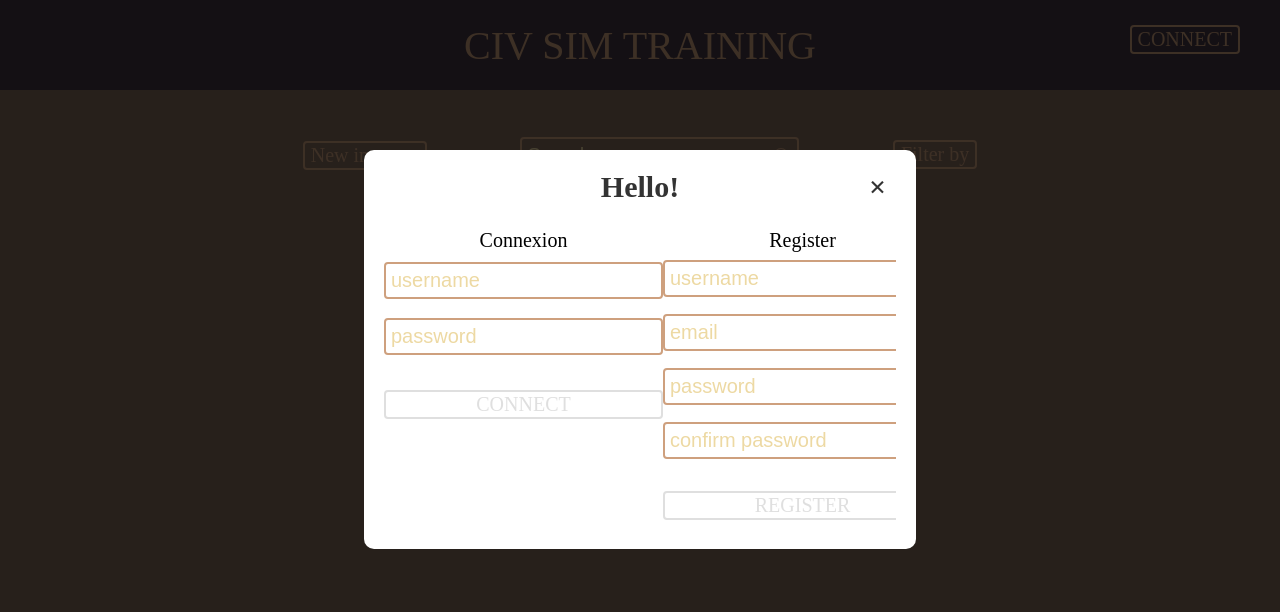
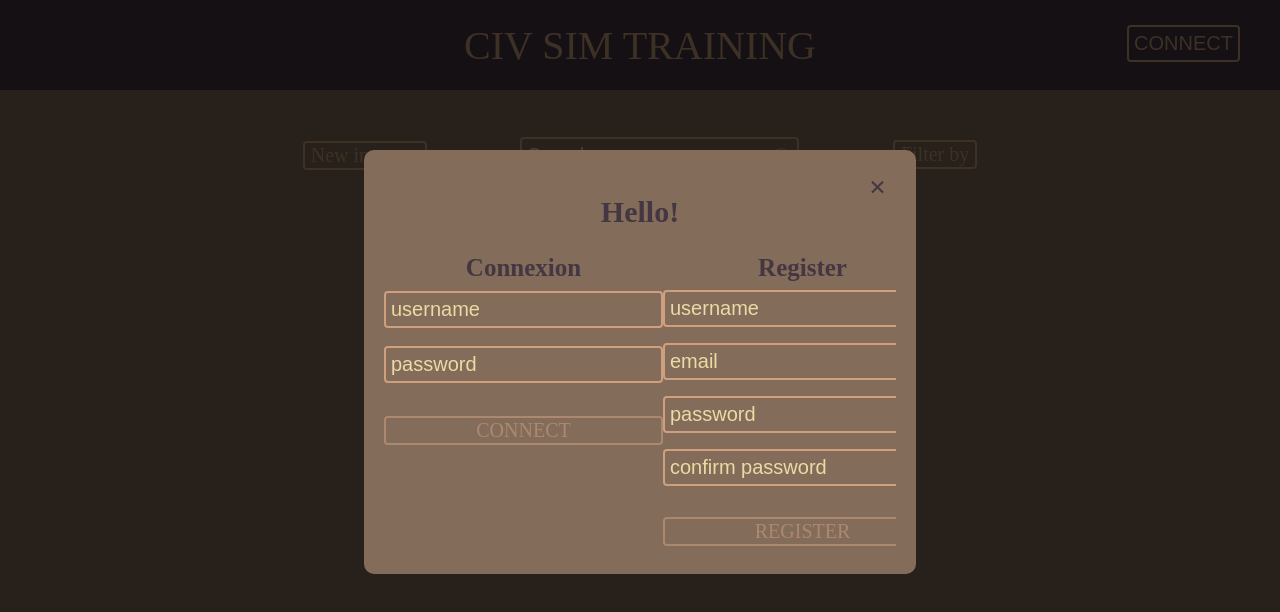
Before and after one commit to antoningar/CivSimTrainingFront, a React (Create React App) app: page / in a window 1280 px wide. Both pictures are taken after a click on the button "CONNECT". Shown: the top 612 px of the page. Built offline with nearby package versions, Linux system fonts and the light colour scheme; a web font is replaced by a local one.

Commit message:
feat(connect): finish popups

```diff
--- a/src/App.css
+++ b/src/App.css
@@ -1,10 +1,12 @@
 :root {
-  --main-dark-color: #443742;
+  --dark-color: #443742;
   --main-color: #846C5B;
-  --main-light-color: #CEA07E;
-  --main-selected-color: #EDD9A3;
+  --light-color: #CEA07E;
+  --selected-color: #EDD9A3;
+  --ultra-light-color: #E2E8C0;
 
   --translation-duration: 300ms;
+  --font-size: 20px;
 }
 
 .App {
@@ -12,6 +14,20 @@
   background-color: var(--main-color);
   font-size: 20px;
   height: 100vh;
+}
+
+h2 {
+  color: var(--dark-color);
+  font-family: "Draft B Regular";
+  font-size: 30px;
+}
+
+h3 {
+  color: var(--dark-color);
+  font-family: "Draft B Regular";
+  font-size: 25px;
+  margin: 0;
+  font-weight: 0;
 }
 
 
--- a/src/Components/ConnectPopup.js
+++ b/src/Components/ConnectPopup.js
@@ -1,16 +1,17 @@
 import { useState } from "react";
 import "./ConnectPopup.scss";
 
-export function ConnectPopup() {
-    const [conUsername, setConnUsername] = useState("");
-    const [conPasswd, setConnPasswd] = useState("");
+export function ConnectPopup({callback}) {
+    const [conUsername, setConnUsername] = useState();
+    const [conPasswd, setConnPasswd] = useState();
 
-    const [regUsername, setRegUsername] = useState("");
-    const [regEmail, setRegEmail] = useState("");
-    const [regPasswd, setRegPasswd] = useState("");
-    const [regConfPasswd, setRegConfPasswd] = useState("");
+    const [regUsername, setRegUsername] = useState();
+    const [regEmail, setRegEmail] = useState();
+    const [regPasswd, setRegPasswd] = useState();
+    const [regConfPasswd, setRegConfPasswd] = useState();
 
-    const [isError, setIsError] = useState(false);
+    const [showConfirmation, setShowConfirmation] = useState();
+    const [isError, setIsError] = useState();
 
     function connect() {
         console.log(conUsername + conPasswd);
@@ -22,17 +23,34 @@ export function ConnectPopup() {
             return;
         }
         setIsError(false);
+        //sendMail()
+        setShowConfirmation(true);
         console.log(regUsername + regEmail + regPasswd + regConfPasswd);
     }
 
     return (
         <div className="overlay">
             <div className="popup">
+                {
+                    showConfirmation && (
+                        <div className="confirmation">
+                            <h2>Thank you {regUsername}!</h2>
+                            <label className="close" onClick={() => callback(false)}>&times;</label>
+                            <label>
+                                Check your mailbox to activate your account.
+                            </label>
+                            <button onClick={() => callback(false)}>Close</button>
+                        </div>
+                    )
+                }
+                {
+                    !showConfirmation && (
+                        <div>
                             <h2>Hello!</h2>
-                <a className="close" href="/">&times;</a>
+                            <label className="close" onClick={() => callback(false)}>&times;</label>
                             <div className="content">
                                 <div className="login-container">
-                        Connexion
+                                    <h3>Connexion</h3>
                                     <div className="connexion-form connect">
                                         <input
                                             type="text" placeholder="username"
@@ -48,7 +66,7 @@ export function ConnectPopup() {
                                     </div>
                                 </div>
                                 <div className="create-container">
-                        Register
+                                    <h3>Register</h3>
                                     <div className="connexion-form">
                                         <input
                                             type="text" placeholder="username"
@@ -80,6 +98,9 @@ export function ConnectPopup() {
                                 </div>
                             </div>
                         </div>
+                    )
+                }
+            </div>
         </div>
     )
 }
--- a/src/Components/ConnectPopup.scss
+++ b/src/Components/ConnectPopup.scss
@@ -19,13 +19,7 @@
     position: relative;
     border-radius: 10px;
     transition: all 5s ease-in-out;
-}
-
-
-.popup h2 {
-    margin-top: 0;
-    color: #333;
-    font-family: "Draft B Regular";
+    background-color: var(--main-color);
 }
 
 .popup .close {
@@ -36,11 +30,11 @@
     font-size: 30px;
     font-weight: bold;
     text-decoration: none;
-    color: #333;
+    color: var(--dark-color);
 }
 
 .popup .close:hover {
-    color: #06D85F;
+    color: var(--ultra-light-color);
 }
 
 .popup .content {
@@ -66,19 +60,25 @@
 
 .content button {
     font-family: "Draft B Regular";
-    border: 2px solid var(--main-light-color);
+    border: 2px solid var(--selected-color);
     border-radius: 4px;
     background-color: transparent;
     font-size: 20px;
-    color: var(--main-light-color);
+    color: var(--selected-color);
     margin-top: 15px;
 }
 
-input[type="text"]:invalid ~ button,
-input[type="password"]:invalid ~ button {
-    border-color: grey;
-    color: grey;
-    opacity: .25;
+.content .connexion-form button:hover {
+    transition: var(--translation-duration);
+    border-color: var(--light-color);
+    color: var(--light-color);
+}
+
+.content input[type="text"]:invalid ~ button,
+.content input[type="password"]:invalid ~ button {
+    border-color: #CEA07E;
+    color: #CEA07E;
+    opacity: .55;
 }
 
 .create-container {
@@ -88,6 +88,28 @@ input[type="password"]:invalid ~ button {
 }
 
 .form-error {
-    color: red;
+    color: var(--ultra-light-color);
     font-size: 10px;
 }
+
+.confirmation {
+    display: flex;
+    flex-direction: column;
+    align-items: center;
+}
+
+.confirmation button {
+    border: 2px solid var(--light-color);
+    border-radius: 4px;
+    background-color: var(--dark-color);
+    font-size: 20px;
+    color: var(--light-color);
+    padding: 5px;
+    margin-top: 20px;
+}
+
+.confirmation button:hover {
+    transition-duration: 250ms;
+    border-color: var(--selected-color);
+    color: var(--selected-color);
+}
--- a/src/Components/Header.css
+++ b/src/Components/Header.css
@@ -3,29 +3,36 @@
     justify-content: center;
     align-items: center;
     height: 90px;
-    font-family: 'OPTIColumna-Solid';
-    background-color: var(--main-dark-color);
+    background-color: var(--dark-color);
+    font-family: 'Draft B Regular';
 }
 
 .header .connect-button {
-    font-family: 'Draft B Regular';
     position: absolute;
     right: 40px;
-    border: 2px solid var(--main-light-color);
+    border: 2px solid var(--light-color);
     border-radius: 4px;
-    background-color: var(--main-dark-color);
+    background-color: var(--dark-color);
     font-size: 20px;
-    color: var(--main-light-color);
+    color: var(--light-color);
     top: 25px;
+    padding: 5px;
+}
+
+.confirmation {
+    display: flex;
+    flex-direction: column;
+    align-items: center;
 }
 
 .header button:hover {
     transition-duration: 250ms;
-    border-color: var(--main-selected-color);
-    color: var(--main-selected-color);
+    border-color: var(--selected-color);
+    color: var(--selected-color);
 }
 
 .title {
+    font-family: 'OPTIColumna-Solid';
     font-size: 40px;
-    color: var(--main-light-color);
+    color: var(--light-color);
 }
--- a/src/Components/Header.js
+++ b/src/Components/Header.js
@@ -2,11 +2,11 @@ import { useState } from "react";
 import  { ConnectPopup } from "./ConnectPopup";
 import "./Header.css";
 
-function ConnectButton() {
-    const [showConnect, setShowConnect] = useState(false);
+export function Header() {
+    const [showConnect, setShowConnect] = useState();
 
-    function clickConnect() {
-        setShowConnect(true);
+    function clickConnect(show) {
+        setShowConnect(show);
     }
 
     function connectCallback(isConnect) {
@@ -14,6 +14,8 @@ function ConnectButton() {
     }
 
     return (
+        <div className="header">
+            <label className="title">CIV SIM TRAINING</label>
             <div>
                 <button className="connect-button" onClick={clickConnect}>CONNECT</button>
                 {
@@ -22,14 +24,6 @@ function ConnectButton() {
                     )
                 }
             </div>
-    );
-}
-
-export function Header() {
-    return (
-        <div className="header">
-            <label className="title">CIV SIM TRAINING</label>
-            <ConnectButton />
         </div>
     )
 }
--- a/src/Components/Toolbar.scss
+++ b/src/Components/Toolbar.scss
@@ -15,15 +15,15 @@
 
 .toolbar-button {
     font-family: 'Draft B Regular';
-    border: 2px solid var(--main-light-color);
+    border: 2px solid var(--light-color);
     border-radius: 4px;
     background-color: transparent;
     font-size: 20px;
-    color: var(--main-light-color);
+    color: var(--light-color);
 }
 
 .filter-label {
-    border: 2px solid var(--main-light-color);
+    border: 2px solid var(--light-color);
     border-radius: 4px;
     padding: 1px 6px;
     margin-bottom: 2px;
@@ -31,14 +31,14 @@
 
 .filter-label:hover {
     transition-duration: 300ms;
-    color: var(--main-selected-color);
-    border-color: var(--main-selected-color);
+    color: var(--selected-color);
+    border-color: var(--selected-color);
 }
 
 .filter-label,
 .dropdown-options label {
     appearance: auto;
-    color: var(--main-light-color);
+    color: var(--light-color);
     font-family: 'Draft B Regular';
     padding: 1px 6px;
 }
@@ -46,10 +46,10 @@
 
 .dropdown-options label:hover {
     transition-duration: 300ms;
-    color: var(--main-selected-color);
+    color: var(--selected-color);
     margin-left: 5px;
     padding-left: 5px;
-    border-left: 2px solid var(--main-selected-color);
+    border-left: 2px solid var(--selected-color);
     transition: all 0.3s ease;
     bottom: 50%;
     top: 0;
@@ -57,8 +57,8 @@
 
 .toolbar-button:hover {
     transition-duration: 300ms;
-    border-color: var(--main-selected-color);
-    color: var(--main-selected-color);
+    border-color: var(--selected-color);
+    color: var(--selected-color);
 }
 
 input[type=checkbox] {
@@ -103,8 +103,8 @@ input[type=checkbox] {
 input[type=text], input[type=password] {
     outline: 0;
     border-radius: 4px;
-    border: 2px solid var(--main-light-color);
-    color: var(--main-selected-color);
+    border: 2px solid var(--light-color);
+    color: var(--selected-color);
     font-size: 20px;
     padding: 5px;
     background-color: transparent;
@@ -112,11 +112,11 @@ input[type=text], input[type=password] {
 
 input[type=text]:not(:placeholder-shown),
 input[type=password]:not(:placeholder-shown)  {
-    border-color: var(--main-selected-color);
+    border-color: var(--selected-color);
 }
 
 .search.icon {
-    color: var(--main-light-color);
+    color: var(--light-color);
     position: absolute;
     margin-top: 11px;
     margin-right: 11px;
@@ -130,7 +130,7 @@ input[type=password]:not(:placeholder-shown)  {
 
 .search.icon:hover {
     transition-duration: 300ms;
-    color: var(--main-selected-color);
+    color: var(--selected-color);
 }
 
 .search.icon:before {
@@ -144,5 +144,5 @@ input[type=password]:not(:placeholder-shown)  {
 }
 
 ::placeholder  {
-    color: var(--main-selected-color);
+    color: var(--selected-color);
 }
```
Also changed, not shown: 1 other file (tests, documents, lock files or other folders). Lines whose indentation alone changed are shown as unchanged.
